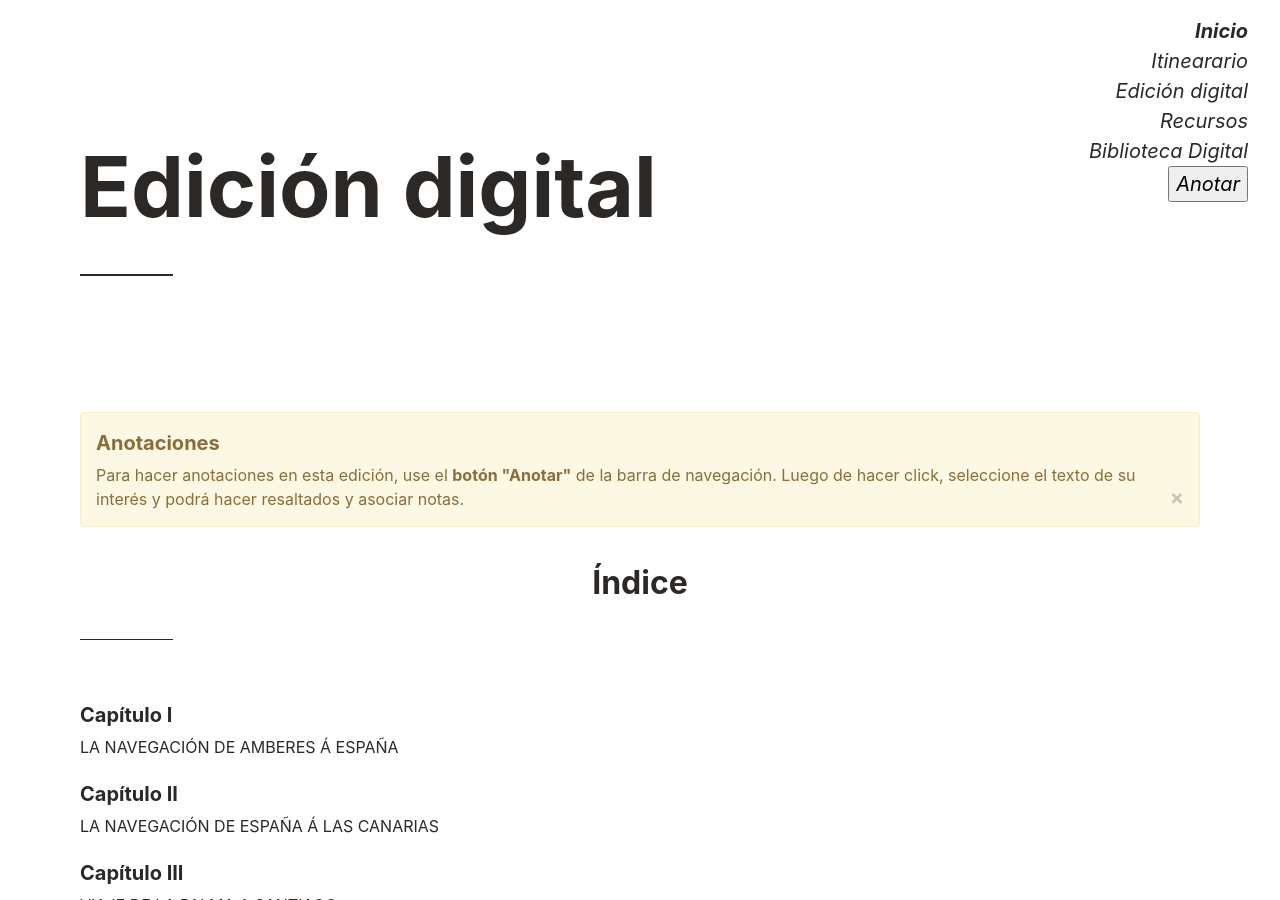
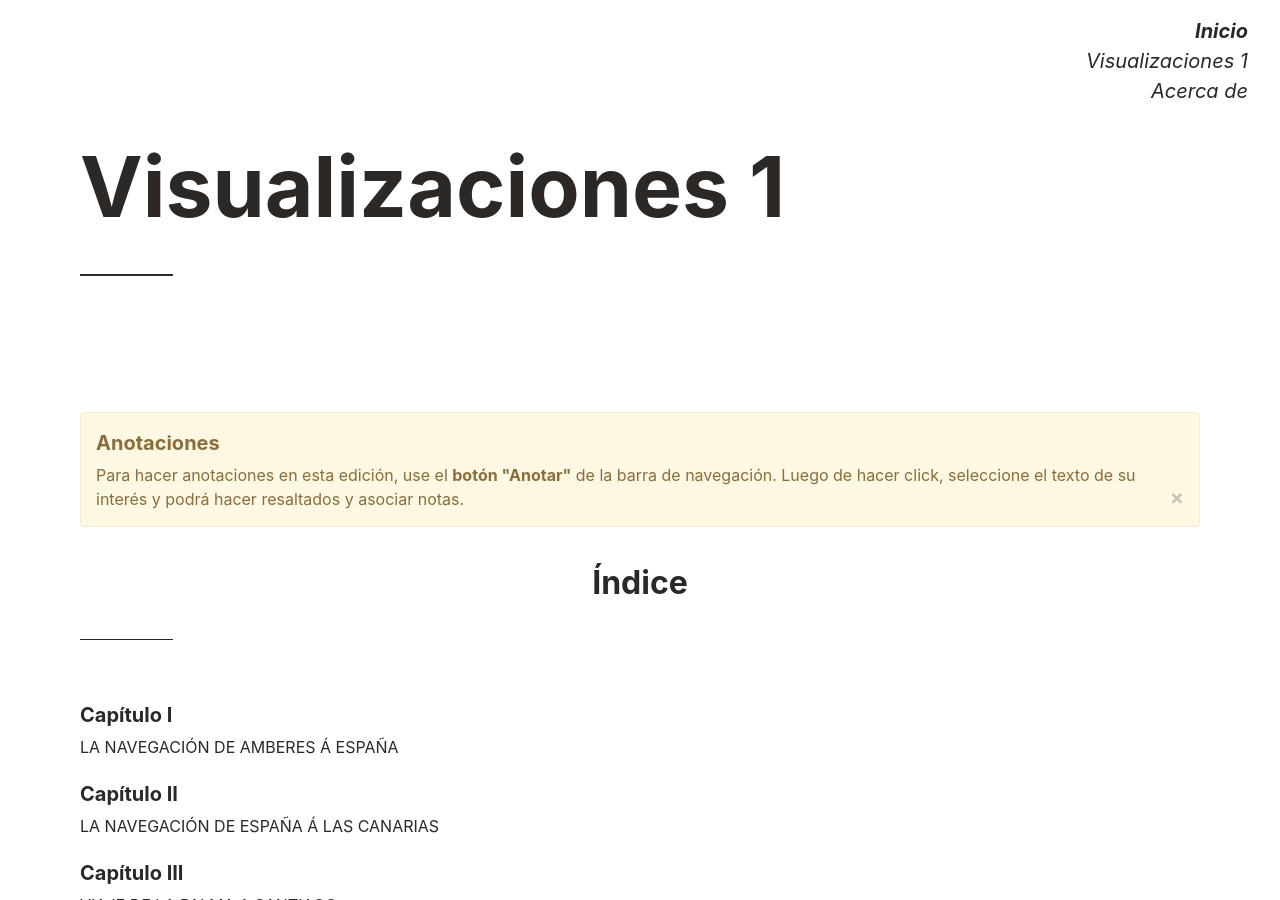
Before and after one commit to gabrielcalarco/revistasitio, a Jekyll site: the page built from _pages/01-visualizaciones-1.html, in a window 1280 px wide and 900 px high. Built offline with Jekyll 4.4.1, drawn with Linux system fonts in a browser that asks for light colours; nearby versions of some CDN libraries.

Commit message:
secciones menu

```diff
--- a/_includes/header.html
+++ b/_includes/header.html
@@ -10,10 +10,6 @@
         </a>
       </li>
 
-      <li class="inline-block block-lg text-right ml-1 ml-lg-0">
-        <a class="italic no-underline h4 font-smoothing" href="https://hdlab.space/ulrico-schmidel-storymap/#1">Itinearario</a>
-      </li>
-
       {% for my_page in site.pages %}
         {% if my_page.title %}
         <li class="inline-block block-lg text-right ml-1 ml-lg-0">
@@ -23,15 +19,15 @@
         </li>
         {% endif %}
       {% endfor %}
-
+<!--
       <li class="inline-block block-lg text-right ml-1 ml-lg-0">
           <a class="italic no-underline h4 font-smoothing" href="http://hdlab.space/biblioteca-digital/">Biblioteca Digital</a>
-        </li>
-
+        </li> -->
+<!--
       {% if page.type == "texto" %}
         <li class="inline-block block-lg text-right ml-1 ml-lg-0"><span style='cursor:pointer;' onclick="javascript:var hypothesis = document.createElement('script');hypothesis.setAttribute('src','https://hypothes.is/embed.js');document.head.appendChild(hypothesis);"><button class="italic h4" >Anotar</button></span></li>
       {% endif %}
-
+ -->
 
     </ul>
   </div>
--- a/_pages/01-indice.html
+++ b/_pages/01-visualizaciones-1.html
@@ -1,7 +1,7 @@
 ---
 layout: page
-title: Edición digital
-permalink: /indice/
+title: Visualizaciones 1
+permalink: /vis1/
 type: texto
 ---
 
--- a/_pages/04-recursos.md
+++ b/_pages/04-acerca-de.md
@@ -1,7 +1,7 @@
 ---
 layout: page
-title: Recursos
-permalink: /recursos/
+title: Acerca de
+permalink: /acerca-de/
 type: extras
 ---
 
```
Also changed, not shown: _pages/02-visualizaciones-2.html (added).
